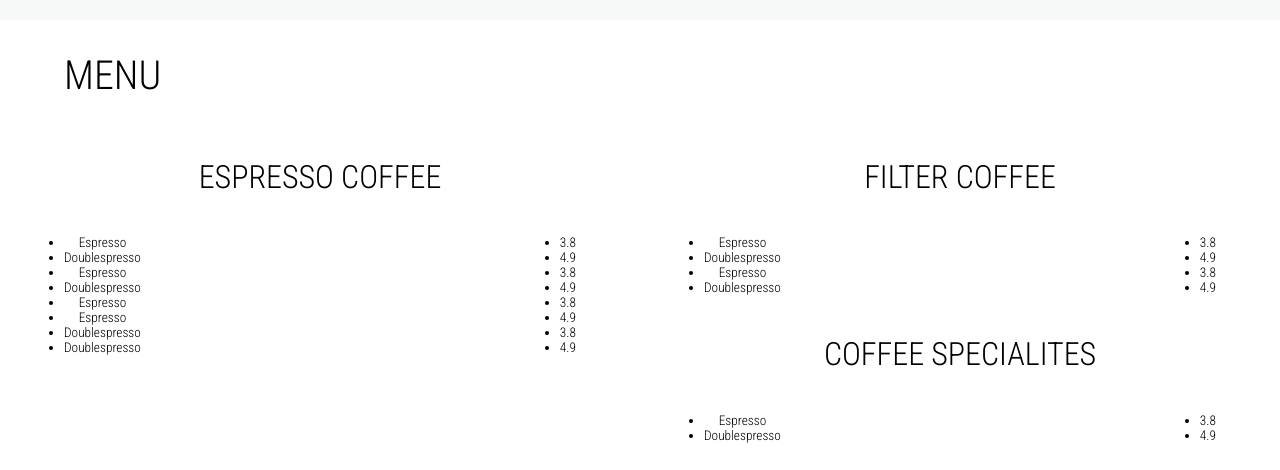
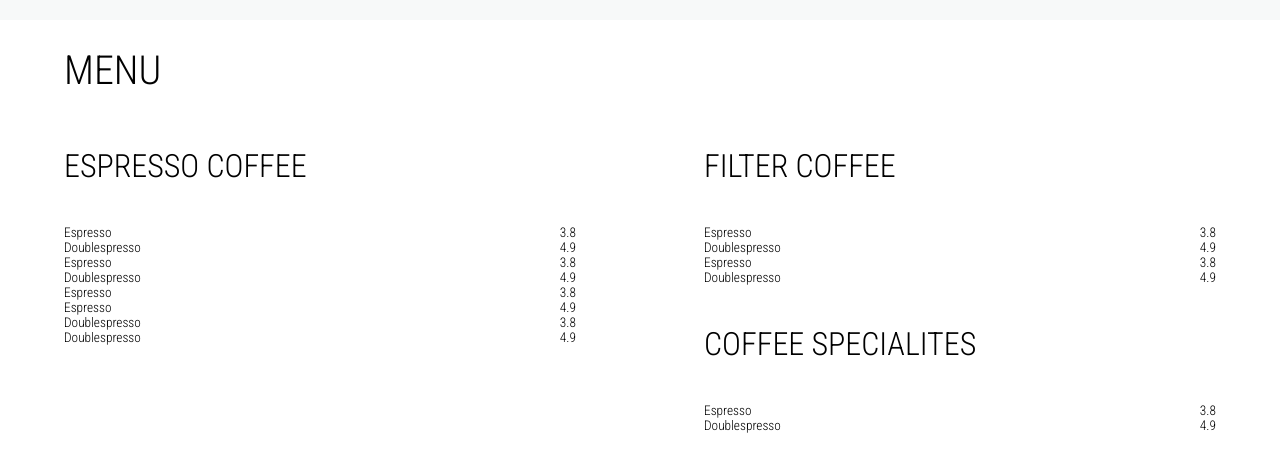
Before and after one commit to ephramryan/generic-hipster-coffee, a website built with Vite: page menu.html in a window 1280 px wide. Shown: the part 300-770 px from the top of the page. Built offline with nearby package versions, Linux system fonts and the light colour scheme.

Commit message:
change style

```diff
--- a/menu.html
+++ b/menu.html
@@ -5,8 +5,6 @@
     <meta name="viewport" content="width=device-width, initial-scale=1.0" />
     <title>Menu</title>
     <link rel="stylesheet" href="scss/menu.scss" />
-    <link rel="stylesheet" href="scss/coffee.scss" />
-    <link rel="stylesheet" href="scss/working-DO-NOT-PUBLISH.scss" />
     <link rel="preconnect" href="https://fonts.googleapis.com" />
     <link rel="preconnect" href="https://fonts.gstatic.com" crossorigin />
     <link
@@ -300,7 +298,7 @@
 
     <!-- end of this box wraps all the menu coffe up to the img -->
 
-<img src="img/espresso-machine-detail.jpg"/>
+    <img src="img/espresso-machine-detail.jpg" />
 
     <footer class="footer-nav">
       <ul>
--- a/scss/menu.scss
+++ b/scss/menu.scss
@@ -243,3 +243,7 @@ img {
 .box-FILTER-COFFEEE-and-COFFEE-SPECIALITES {
   width: 40%;
 }
+
+ul {
+  list-style-type: none;
+}
```
